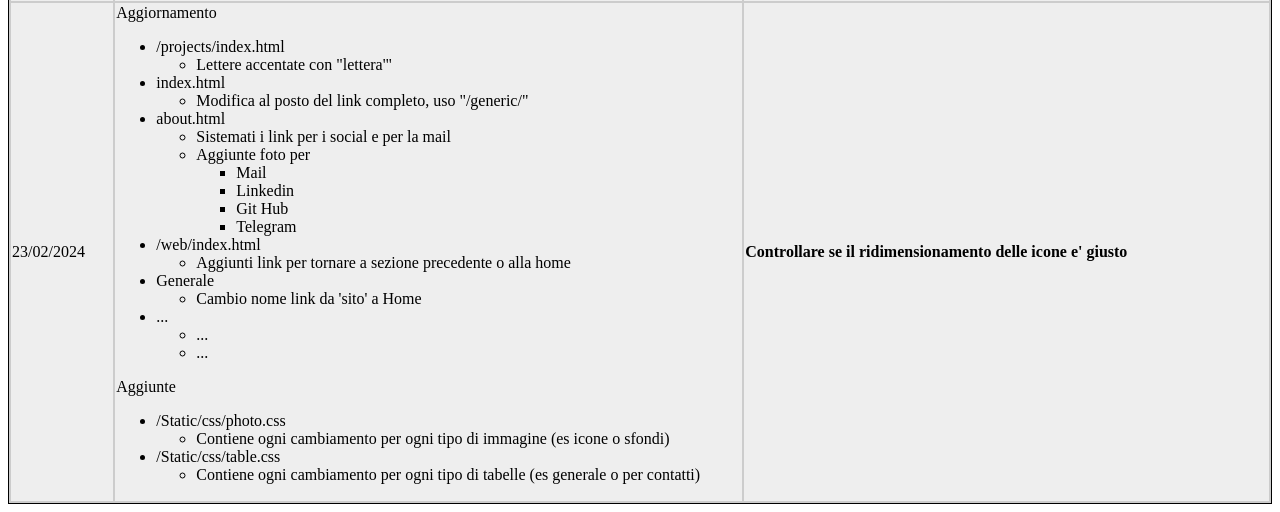
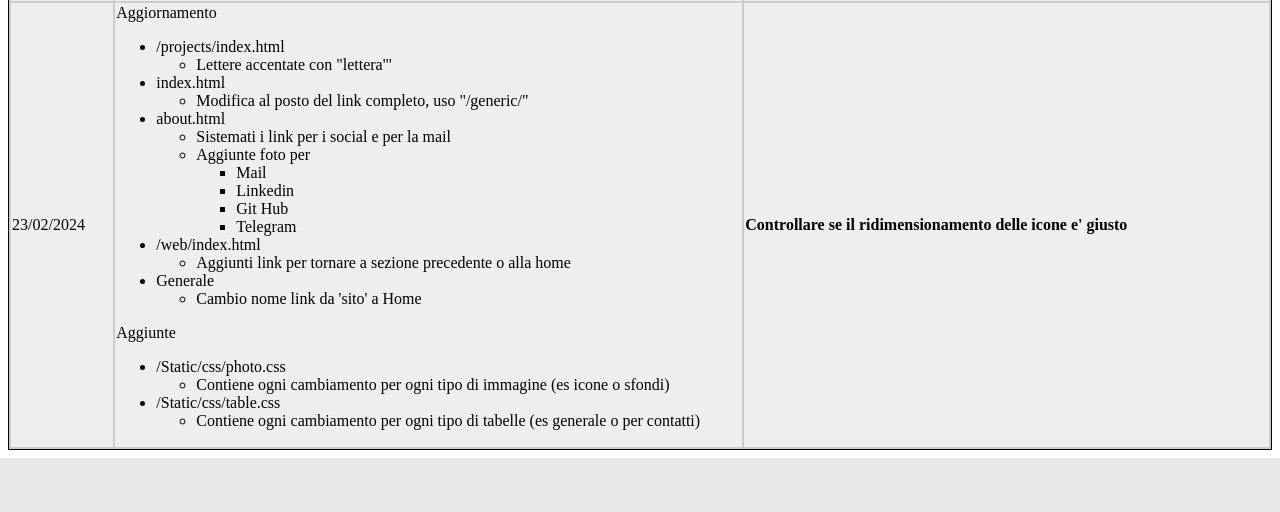
Before and after one commit to GianlucaSpendolini/GianlucaSpendolini.github.io, a PHP site: page /changes/changes_table.html in a window 1280 px wide. Shown: the part 1628-2140 px from the top of the page. After the commit the page ends 2086 px from the top, so only its background shows below. Run offline with PHP 8.4, Linux system fonts and the light colour scheme.

Commit message:
piccole dimenticanze -g
css (aggiunto "," per dire "dare css ad ognuno) + tolto delle righe vuote in /changes/changes_table.html

```diff
--- a/Static/css/photo.css
+++ b/Static/css/photo.css
@@ -4,7 +4,7 @@
     max-width: 25%;
 }
 
-img.github img.linkedin img.mail img.telegram {
+img.github, img.linkedin, img.mail, img.telegram {
     height: 10%;
     width: 10%;
 }
--- a/changes/changes_table.html
+++ b/changes/changes_table.html
@@ -282,17 +282,6 @@
                                 </li>
                             </ul>
                         </li>
-                        <li>
-                            ...
-                            <ul>
-                                <li>
-                                    ...
-                                </li>
-                                <li>
-                                    ...
-                                </li>
-                            </ul>
-                        </li>
                     </ul>
 
                     Aggiunte
```
